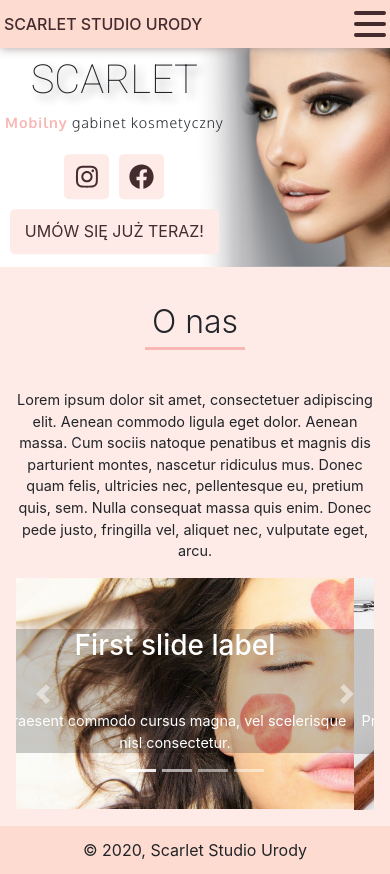
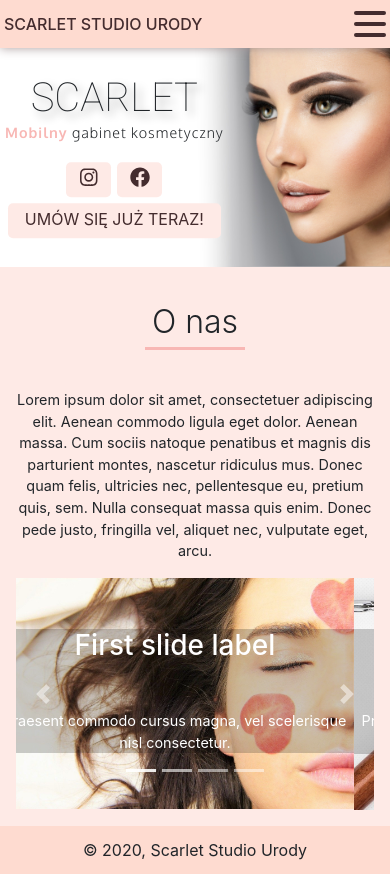
Before and after one commit to majeranek85/scarlet, a Gatsby site: page / in a window 390 px wide. Built offline with nearby package versions, Linux system fonts and the light colour scheme; Gatsby itself is replaced by a stand-in of ours.

Commit message:
Update button size on mobile

```diff
--- a/src/components/common/button.js
+++ b/src/components/common/button.js
@@ -3,6 +3,7 @@ import PropTypes from 'prop-types';
 
 import styled from 'styled-components';
 import { theme } from '../../utils/theme';
+import { breakpoints } from '../../utils/breakpoints';
 
 const Button = ({ children, ...props }) => {
   return (
@@ -25,12 +26,12 @@ const StyledButton = styled.a`
   text-decoration: none;
   background-color: ${theme.secondary};
   color: ${theme.text};
-  font-size: 25px;
+  font-size: 20px;
   line-height: 25px;
-  padding: 10px 10px;
-  margin: 5px;
-  width: 45px;
-  height: 45px;
+  padding: 3.5px;
+  margin: 3px;
+  width: 35px;
+  height: 35px;
   text-align: center;
   border-radius: 5px;
 
@@ -49,4 +50,13 @@ const StyledButton = styled.a`
     transition: all 0.5s;
     background: ${theme.text};
   }
+
+  @media ${breakpoints.md} {
+    font-size: 25px;
+    line-height: 25px;
+    padding: 10px 10px;
+    margin: 5px;
+    width: 45px;
+    height: 45px;
+  }
 `;
--- a/src/components/common/heroAnimatedText.js
+++ b/src/components/common/heroAnimatedText.js
@@ -27,7 +27,7 @@ const StyledWrapper = styled.div`
     text-shadow: 0.3rem 0.3rem 0.5rem gray;
     text-transform: uppercase;
     font-weight:100;
-    //font-style: italic;
+    margin-bottom: 0;
   }
 
   p {
```
